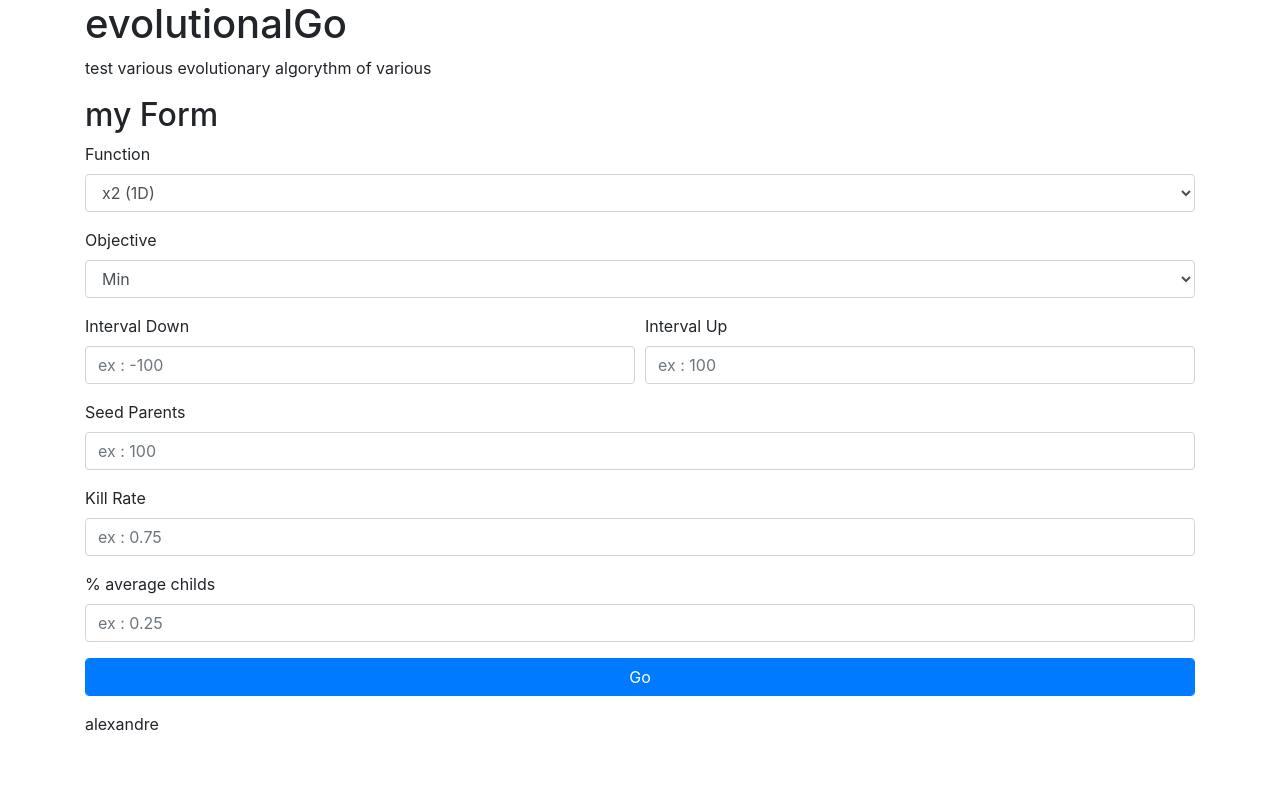
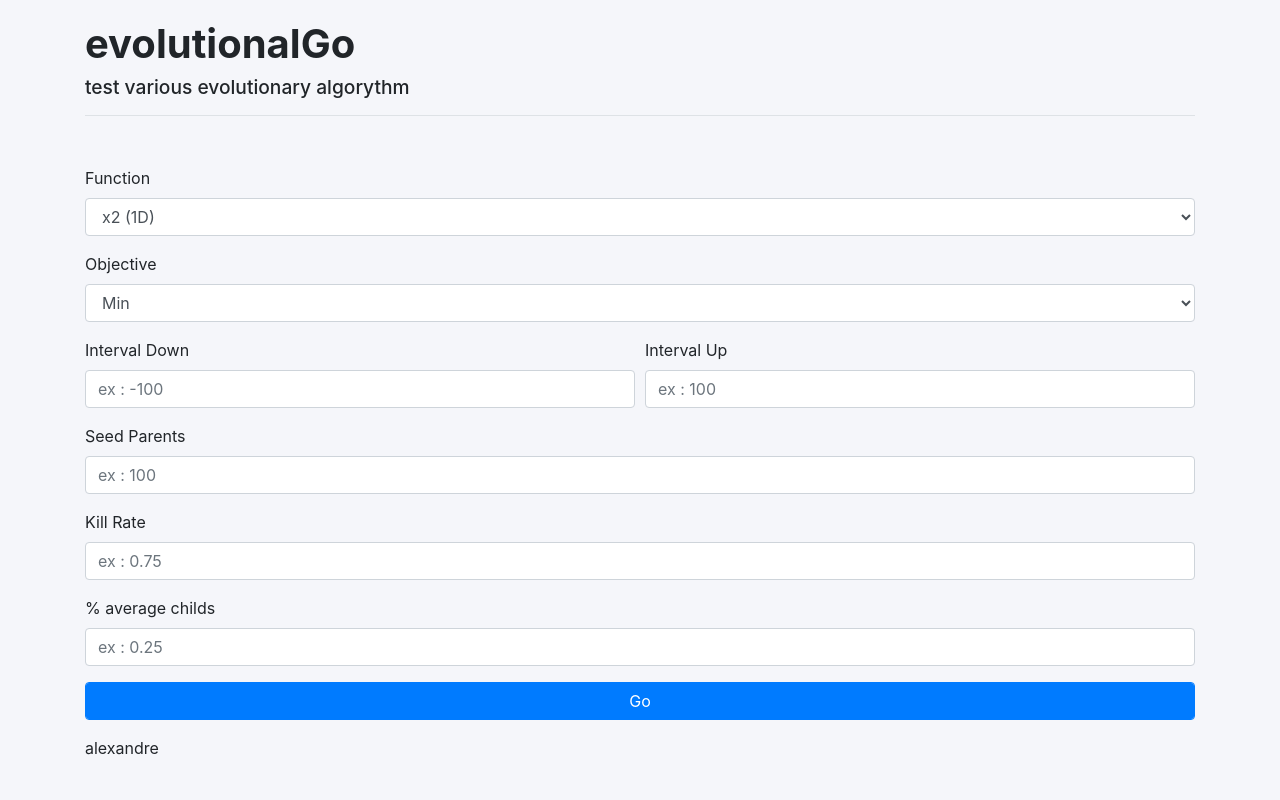
Before and after one commit to AlexandreGazagnes/theDarwinProject, a Flask app: page / in a window 1280 px wide. Run offline with Flask 2, Linux system fonts and the light colour scheme; parts of the project's set-up code (start-up, migrations or seed data) failed here and were passed over; some libraries are stand-ins or nearby versions.

Commit message:
css and js

```diff
--- a/app/routes.py
+++ b/app/routes.py
@@ -26,12 +26,6 @@ from src import EvolutionAlgo1D
 
 
 home = Blueprint("home", __name__)
-
-
-# @home.route("/")
-# def welcome():
-
-#     return render_template("home.html", object=ALGO)
 
 
 @home.route("/", methods=["GET", "POST"])
--- a/app/static/css/base.css
+++ b/app/static/css/base.css
@@ -0,0 +1,32 @@
+@font-face {
+font-family: B612;
+src: {{ url_for('static', filename='fonts/B612/B612-Regular.ttf') }}; }
+
+html{
+    /* 'Gill Sans', 'Gill Sans MT', Calibri, 'Trebuchet MS', sans-serif;
+    */
+    font-family: B612, Verdana, Geneva, Tahoma, sans-serif;
+}
+
+body {
+    /* #ecf0f1; */
+    background-color:  #f5f6fa;
+    padding: 10px;
+    margin: 10px;
+}
+
+header {
+    margin-bottom: 50px;
+}
+
+h1 {
+    font-weight: bold;
+}
+
+h2 {
+    font-size: 1.2rem;
+}
+
+
+footer {
+}
--- a/app/templates/base.html
+++ b/app/templates/base.html
@@ -1,20 +1,30 @@
 <html lang="en">
 
 <head>
+    <!-- charset-->
     <meta charset="utf-8">
+    <!-- viewport-->
     <meta name="viewport" content="width=device-width, initial-scale=1">
+    <!-- bootstrap-->
     <link rel="stylesheet" href="https://maxcdn.bootstrapcdn.com/bootstrap/4.4.1/css/bootstrap.min.css">
+    <!-- jquery-->
     <script src="https://ajax.googleapis.com/ajax/libs/jquery/3.4.1/jquery.min.js"></script>
+    <!-- others-->
     <script src="https://cdnjs.cloudflare.com/ajax/libs/popper.js/1.16.0/umd/popper.min.js"></script>
     <script src="https://maxcdn.bootstrapcdn.com/bootstrap/4.4.1/js/bootstrap.min.js"></script>
+    <!--base css -->
+    <link rel="stylesheet" type="text/css" href="{{ url_for('static', filename='css/base.css')}}">
+    <!-- base js -->
+    <script src="{{ url_for('static', filename='js/base.js')}}"></script>
+    <!-- title -->
     <title>evolutionalGo</title>
 </head>
 
 <body class="container">
-    <header>
+    <header class="border-bottom">
         <h1>evolutionalGo</h1>
-        <p>test various evolutionary algorythm of various</p>
-        <!-- <nav class="row">
+        <h2>test various evolutionary algorythm</p>
+            <!-- <nav class="row">
             <ul class="nav">
                 <li class="nav-item">
                     <a class="nav-link" href="#">Link</a>
--- a/app/templates/init.html
+++ b/app/templates/init.html
@@ -5,7 +5,6 @@
 
 
 <div class="formwrapper">
-    <h2>my Form</h2>
     <form method="POST">
 
         <!-- funct -->
```
Also changed, not shown: app/templates/home.html (deleted, +0 -12 lines).
